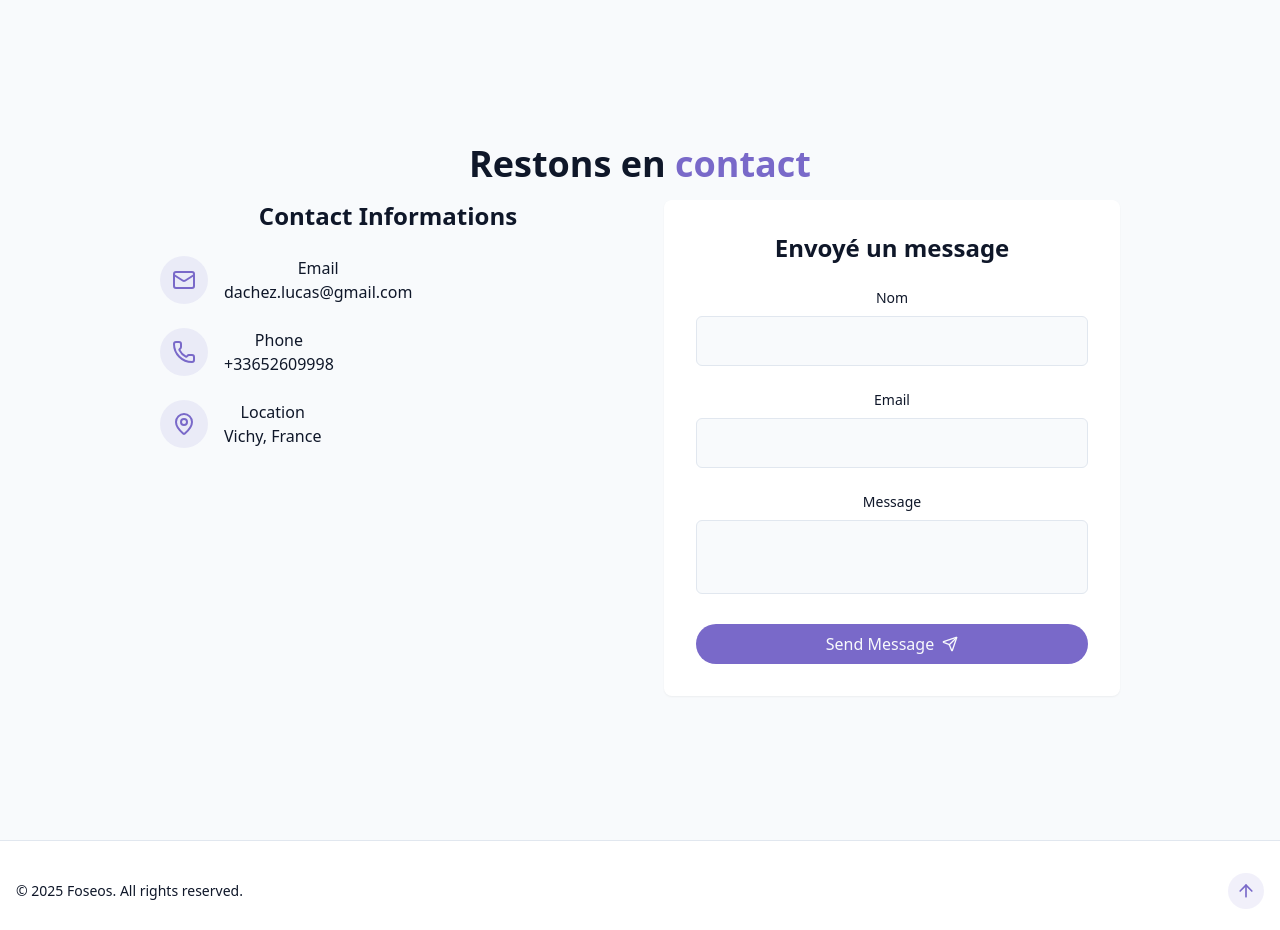
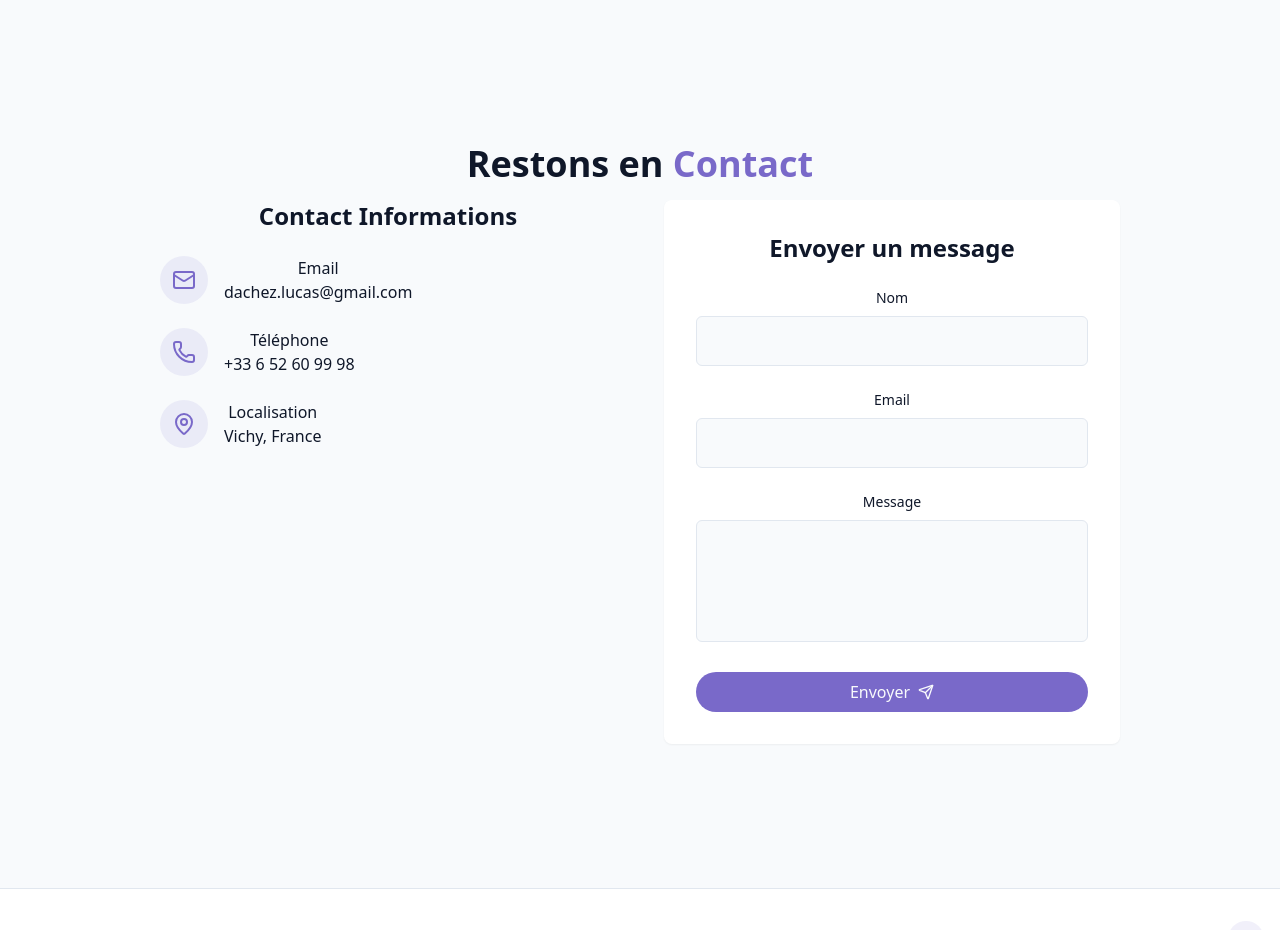
Before and after one commit to Foseos/Portfolio_2025, a React (Vite) app: page / in a window 1280 px wide. Shown: the part 3020-3950 px from the top of the page. Built offline with nearby package versions, Linux system fonts and the light colour scheme.

Commit message:
Contact Section
ajout de la fonction contact

```diff
--- a/src/components/ContactSection.jsx
+++ b/src/components/ContactSection.jsx
@@ -15,92 +15,121 @@ import { useState } from "react";
 export const ContactSection = () => {
   const { toast } = useToast();
   const [isSubmitting, setIsSubmitting] = useState(false);
+  const [successMessage, setSuccessMessage] = useState(""); // nouvel état
 
-  const handleSubmit = (e) => {
-    e.preventDefault();
+  const onSubmit = async (event) => {
+    event.preventDefault();
+    setIsSubmitting(true);
+    setSuccessMessage(""); // reset message
 
-    setIsSubmitting(true);
+    const formData = new FormData(event.target);
+    formData.append("access_key", "46c56c08-e650-4df6-b36f-bb1014ae39e8");
 
-    setTimeout(() => {
+    const object = Object.fromEntries(formData);
+    const json = JSON.stringify(object);
+
+    try {
+      const res = await fetch("https://api.web3forms.com/submit", {
+        method: "POST",
+        headers: {
+          "Content-Type": "application/json",
+          Accept: "application/json",
+        },
+        body: json,
+      }).then((res) => res.json());
+
+      if (res.success) {
+        toast({
+          title: "Message envoyé !",
+          description: "Merci pour votre message, je vous répondrai bientôt.",
+        });
+
+        event.target.reset();
+        setSuccessMessage("Votre message a été envoyé avec succès !"); // message affiché
+
+        setTimeout(() => {
+          setSuccessMessage("");
+        }, 1000);
+
+      } else {
+        toast({
+          title: "Erreur",
+          description: "Une erreur est survenue, veuillez réessayer.",
+          variant: "destructive",
+        });
+      }
+    } catch (error) {
       toast({
-        title: "Message envoyé!",
-        description: "Merci pour ce message.",
+        title: "Erreur",
+        description: "Impossible d’envoyer le message.",
+        variant: "destructive",
       });
+    } finally {
       setIsSubmitting(false);
-    }, 1500);
+    }
   };
+
   return (
     <section id="contact" className="py-24 px-4 relative bg-secondary/30">
       <div className="container mx-auto max-w-5xl">
         <h2 className="text-3xl md:text-4xl font-bold mb-4 text-center">
-          Restons en<span className="text-primary"> contact</span>
+          Restons en<span className="text-primary"> Contact</span>
         </h2>
 
         <div className="grid grid-cols-1 md:grid-cols-2 gap-12">
+          {/* Partie gauche : infos */}
           <div className="space-y-8">
-            <h3 className="text-2xl font-semibold mb-6">
-              {" "}
-              Contact Informations
-            </h3>
-
+            <h3 className="text-2xl font-semibold mb-6">Contact Informations</h3>
             <div className="space-y-6 justify-center">
               <div className="flex items-start space-x-4">
                 <div className="p-3 rounded-full bg-primary/10">
-                  <Mail className="h-6 w-6 text-primary" />{" "}
+                  <Mail className="h-6 w-6 text-primary" />
                 </div>
                 <div>
-                  <h4 className="font-medium"> Email</h4>
+                  <h4 className="font-medium">Email</h4>
                   <a
-                    href="mailto:hello@gmail.com"
+                    href="mailto:dachez.lucas@gmail.com"
                     className="text-muted-foreground hover:text-primary transition-colors"
                   >
                     dachez.lucas@gmail.com
                   </a>
                 </div>
               </div>
+
               <div className="flex items-start space-x-4">
                 <div className="p-3 rounded-full bg-primary/10">
-                  <Phone className="h-6 w-6 text-primary" />{" "}
+                  <Phone className="h-6 w-6 text-primary" />
                 </div>
                 <div>
-                  <h4 className="font-medium"> Phone</h4>
+                  <h4 className="font-medium">Téléphone</h4>
                   <a
-                    href="tel:+11234567890"
+                    href="tel:+33652609998"
                     className="text-muted-foreground hover:text-primary transition-colors"
                   >
-                    +33652609998
+                    +33 6 52 60 99 98
                   </a>
                 </div>
               </div>
+
               <div className="flex items-start space-x-4">
                 <div className="p-3 rounded-full bg-primary/10">
-                  <MapPin className="h-6 w-6 text-primary" />{" "}
+                  <MapPin className="h-6 w-6 text-primary" />
                 </div>
                 <div>
-                  <h4 className="font-medium"> Location</h4>
-                  <a className="text-muted-foreground hover:text-primary transition-colors">
-                    Vichy, France
-                  </a>
+                  <h4 className="font-medium">Localisation</h4>
+                  <span className="text-muted-foreground">Vichy, France</span>
                 </div>
               </div>
             </div>
-
-
           </div>
 
-          <div
-            className="bg-card p-8 rounded-lg shadow-xs"
-            onSubmit={handleSubmit}
-          >
-            <h3 className="text-2xl font-semibold mb-6"> Envoyé un message</h3>
+          {/* Partie droite : formulaire */}
+          <div className="bg-card p-8 rounded-lg shadow-xs flex flex-col">
+            <h3 className="text-2xl font-semibold mb-6">Envoyer un message</h3>
 
-            <form className="space-y-6">
+            <form className="space-y-6" onSubmit={onSubmit}>
               <div>
-                <label
-                  htmlFor="name"
-                  className="block text-sm font-medium mb-2"
-                >
-                  {" "}
+                <label htmlFor="name" className="block text-sm font-medium mb-2">
                   Nom
                 </label>
                 <input
@@ -108,17 +137,12 @@ export const ContactSection = () => {
                   id="name"
                   name="name"
                   required
-                  className="w-full px-4 py-3 rounded-md border border-input bg-background focus:outline-hidden foucs:ring-2 focus:ring-primary"
-                  placeholder=""
+                  className="w-full px-4 py-3 rounded-md border border-input bg-background focus:outline-hidden focus:ring-2 focus:ring-primary"
                 />
               </div>
 
               <div>
-                <label
-                  htmlFor="email"
-                  className="block text-sm font-medium mb-2"
-                >
-                  {" "}
+                <label htmlFor="email" className="block text-sm font-medium mb-2">
                   Email
                 </label>
                 <input
@@ -126,25 +150,20 @@ export const ContactSection = () => {
                   id="email"
                   name="email"
                   required
-                  className="w-full px-4 py-3 rounded-md border border-input bg-background focus:outline-hidden foucs:ring-2 focus:ring-primary"
-                  placeholder=""
+                  className="w-full px-4 py-3 rounded-md border border-input bg-background focus:outline-hidden focus:ring-2 focus:ring-primary"
                 />
               </div>
 
               <div>
-                <label
-                  htmlFor="message"
-                  className="block text-sm font-medium mb-2"
-                >
-                  {" "}
+                <label htmlFor="message" className="block text-sm font-medium mb-2">
                   Message
                 </label>
                 <textarea
                   id="message"
                   name="message"
                   required
-                  className="w-full px-4 py-3 rounded-md border border-input bg-background focus:outline-hidden foucs:ring-2 focus:ring-primary resize-none"
-                  placeholder=""
+                  className="w-full px-4 py-3 rounded-md border border-input bg-background focus:outline-hidden focus:ring-2 focus:ring-primary resize-none"
+                  rows={4}
                 />
               </div>
 
@@ -155,10 +174,17 @@ export const ContactSection = () => {
                   "cosmic-button w-full flex items-center justify-center gap-2"
                 )}
               >
-                {isSubmitting ? "Sending..." : "Send Message"}
+                {isSubmitting ? "Envoi..." : "Envoyer"}
                 <Send size={16} />
               </button>
             </form>
+
+            {/* Message de succès encadré */}
+            {successMessage && (
+              <div className="mt-6 p-4 bg-green-100 text-green-800 border border-green-300 rounded-md text-center">
+                {successMessage}
+              </div>
+            )}
           </div>
         </div>
       </div>
```
Also changed, not shown: 1 other file (tests, documents, lock files or other folders).
